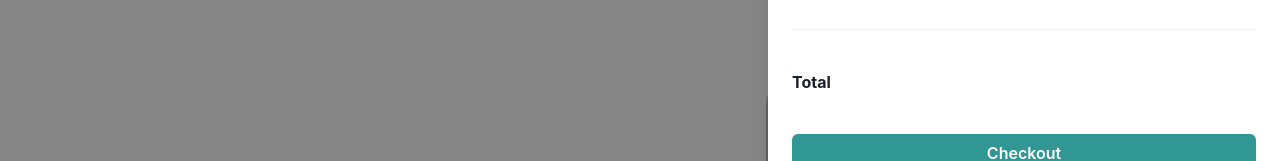
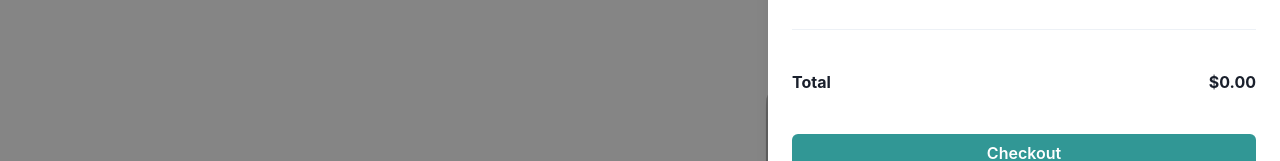
Before and after one commit to dannylee1020/the-odin-project, a React (Vite) app in the folder shopping-cart/: page / in a window 1280 px wide. Both pictures are taken after a click on the icon 1248 px from the left and 25 px from the top of the page. Shown: the part 145-306 px from the top of the page. Built offline with nearby package versions, Linux system fonts and the light colour scheme.

Commit message:
fix some div structures and write total calculation logic

```diff
--- a/shopping-cart/src/components/Shop/Modal.jsx
+++ b/shopping-cart/src/components/Shop/Modal.jsx
@@ -27,7 +27,7 @@ const ShowModal = (props) => {
         }
 
         return (
-            <Container>
+            <Flex>
                 <Image
                     src={props.mini.src}
                     alt="placeholder"
@@ -39,24 +39,24 @@ const ShowModal = (props) => {
                     <HStack>
                         <Icon
                             as={HiMinusSm}
-                            id="subtract"
+                            id="mini-subtract"
                             onClick={(e) => {
-                                props.handleQuantity(e);
+                                props.handleMiniQuantity(e);
                             }}
                         ></Icon>
                         <Text>{props.mini.quantity}</Text>
                         <Icon
                             as={HiPlusSm}
-                            id="add"
+                            id="mini-add"
                             onClick={(e) => {
-                                props.handleQuantity(e);
+                                props.handleMiniQuantity(e);
                             }}
                         ></Icon>
                     </HStack>
                 </Flex>
                 <Spacer />
                 <Text>{props.mini.price}</Text>
-            </Container>
+            </Flex>
         );
     };
 
@@ -66,7 +66,7 @@ const ShowModal = (props) => {
         }
 
         return (
-            <Container>
+            <Flex>
                 <Image
                     src={props.pro.src}
                     alt="placeholder"
@@ -78,26 +78,33 @@ const ShowModal = (props) => {
                     <HStack>
                         <Icon
                             as={HiMinusSm}
-                            id="subtract"
+                            id="pro-subtract"
                             onClick={(e) => {
-                                props.handleQuantity(e);
+                                props.handleProQuantity(e);
                             }}
                         ></Icon>
                         <Text>{props.pro.quantity}</Text>
                         <Icon
                             as={HiPlusSm}
-                            id="add"
+                            id="pro-add"
                             onClick={(e) => {
-                                props.handleQuantity(e);
+                                props.handleProQuantity(e);
                             }}
                         ></Icon>
                     </HStack>
                 </Flex>
                 <Spacer />
                 <Text>{props.pro.price}</Text>
-            </Container>
+            </Flex>
         );
     };
+
+    const totalMini = isNaN(props.mini.quantity * props.mini.price)
+        ? 0
+        : props.mini.quantity * props.mini.price;
+    const totalPro = isNaN(props.pro.quantity * props.pro.price)
+        ? 0
+        : props.pro.quantity * props.pro.price;
 
     return (
         <Drawer
@@ -113,7 +120,7 @@ const ShowModal = (props) => {
                 <DrawerBody>
                     <VStack align="left" spacing={10}>
                         <Heading size="md">The clean air you deserve.</Heading>
-                        <Flex>
+                        <Flex direction="column" gap={20}>
                             {displayMini()}
                             {displayPro()}
                         </Flex>
@@ -121,7 +128,7 @@ const ShowModal = (props) => {
                         <Flex justify="space-between">
                             <Text fontWeight="bold">Total</Text>
                             <Text fontWeight="bold">
-                                {/* ${(price * quantity).toFixed(2)} */}
+                                ${(totalPro + totalMini).toFixed(2)}
                             </Text>
                         </Flex>
                         <Button colorScheme="teal">Checkout</Button>
```
